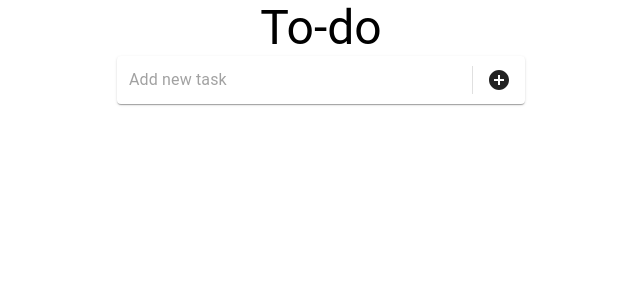
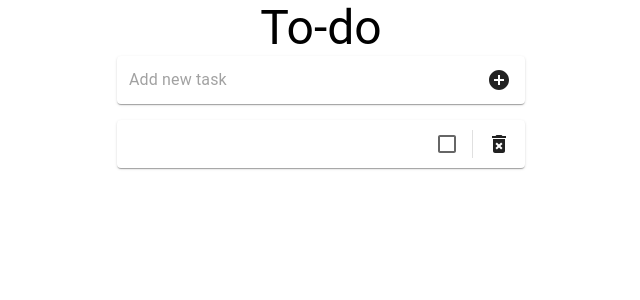
Before and after one commit to mgmichaela/todo-list-app, a React (Create React App) app: page / in a window 1280 px wide. Both pictures are taken after a click on the button 818 px from the left and 80 px from the top of the page. Shown: the top 300 px of the page, without its empty margins (319-959 px from the left). Built offline with nearby package versions, Linux system fonts and the light colour scheme.

Commit message:
be able to add new tasks to the list

```diff
--- a/src/App.tsx
+++ b/src/App.tsx
@@ -1,8 +1,10 @@
-import React, { FC } from 'react';
+import React, { FC, useState } from 'react';
 import TaskInput from './components/TaskInput';
 import { Box, Typography } from '@mui/material';
+import Tasks from './components/Tasks';
 
 const App: FC = () => {
+  const [tasks, setTasks] = useState<string[]>([]);
   return (
     <Box sx={{
       display: "flex",
@@ -11,7 +13,11 @@ const App: FC = () => {
       flexDirection: 'column'
     }}>
       <Typography variant='h3'>To-do</Typography>
-      <TaskInput />
+      <TaskInput
+        tasks={tasks}
+        setTasks={setTasks}
+      />
+      <Tasks tasks={tasks}/>
     </Box>
   );
 }
--- /dev/null
+++ b/src/components/Task.tsx
@@ -0,0 +1,45 @@
+import { DeleteForever } from "@mui/icons-material";
+import { Box, Checkbox, Divider, IconButton, Paper, Typography } from "@mui/material";
+import { FC } from "react"
+
+interface TaskProps {
+	tasks: string[];
+}
+
+const Task: FC<TaskProps> = (props) => {
+	const {tasks} = props;
+
+	return (
+		<>
+		{tasks.map((task) => (
+			<Paper sx={{
+				p: '2px 4px',
+				display: 'flex',
+				justifyContent: 'space-between',
+				alignItems: 'center',
+				width: 400,
+				marginBottom: '1rem'
+			}}
+			>
+				<Typography sx={{ cursor: 'default', padding: '0.5rem' }}>
+					{task}
+				</Typography>
+				<Box sx={{
+					display: 'flex',
+					alignItems: 'center',
+					textAlign: 'right'
+				}}
+				>
+					<Checkbox />
+					<Divider sx={{ height: 28, m: 0.5 }} orientation="vertical" />
+					<IconButton color="inherit" sx={{ p: '10px' }}>
+						<DeleteForever />
+					</IconButton>
+				</Box>
+			</Paper>
+		))}
+		</>
+	)
+}
+
+export default Task;
--- a/src/components/TaskInput.tsx
+++ b/src/components/TaskInput.tsx
@@ -1,29 +1,47 @@
 import { AddCircleOutlined } from "@mui/icons-material";
-import { Divider, IconButton, InputBase, Paper } from "@mui/material";
-import { FC, useState } from "react";
+import { Box, IconButton, InputBase, Paper } from "@mui/material";
+import { Dispatch, FC, SetStateAction, useState } from "react";
 
-const TaskInput: FC = () => {
-	const [taskInput, setTaskInput] = useState('');
+interface TasksInputProps {
+	tasks: string[];
+	setTasks: Dispatch<SetStateAction<string[]>>;
+}
+
+const TaskInput: FC<TasksInputProps> = (props) => {
+	const {tasks, setTasks} = props;
+
+	const [newTask, setNewTask] = useState<string>('');
+
+	const createNewTaskHandler = () => {
+		setTasks([...tasks, newTask]);
+		setNewTask('')
+	}
 
 	return (
-		<>
+		<Box sx={{ marginBottom: '1rem' }}>
 			<Paper
-				component="form"
-				sx={{ p: '2px 4px', display: 'flex', alignItems: 'center', width: 400 }}
+				sx={{
+					p: '2px 4px',
+					display: 'flex',
+					alignItems: 'center',
+					width: 400
+				}}
 			>
 				<InputBase
 					sx={{ ml: 1, flex: 1 }}
 					placeholder="Add new task"
-					value={taskInput}
-					onChange={(e) => setTaskInput(e.target.value)}
+					value={newTask}
+					onChange={(e) => setNewTask(e.target.value)}
 				/>
-
-				<Divider sx={{ height: 28, m: 0.5 }} orientation="vertical" />
-				<IconButton color="inherit" sx={{ p: '10px' }} aria-label="directions">
+				<IconButton
+					color="inherit"
+					sx={{ p: '10px' }}
+					onClick={() => createNewTaskHandler()}
+				>
 					<AddCircleOutlined />
 				</IconButton>
 			</Paper>
-		</>
+		</Box>
 	)
 }
 
--- /dev/null
+++ b/src/components/Tasks.tsx
@@ -0,0 +1,18 @@
+import { FC } from "react"
+import Task from "./Task"
+
+interface TasksProps {
+	tasks: string[];
+}
+
+const Tasks: FC<TasksProps> = (props) => {
+	const {tasks} = props;
+
+	return (
+		<>
+			<Task tasks={tasks} />
+		</>
+	)
+}
+
+export default Tasks;
```
